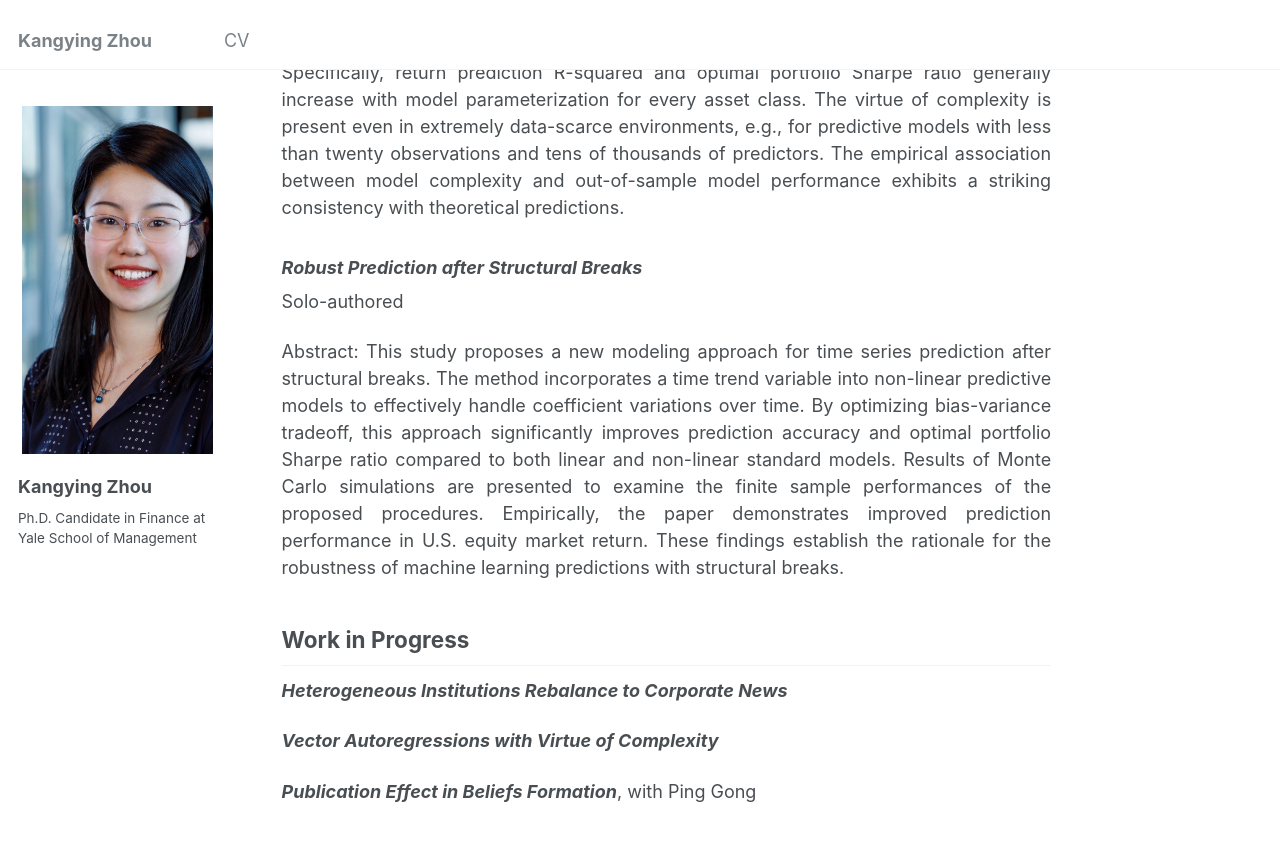
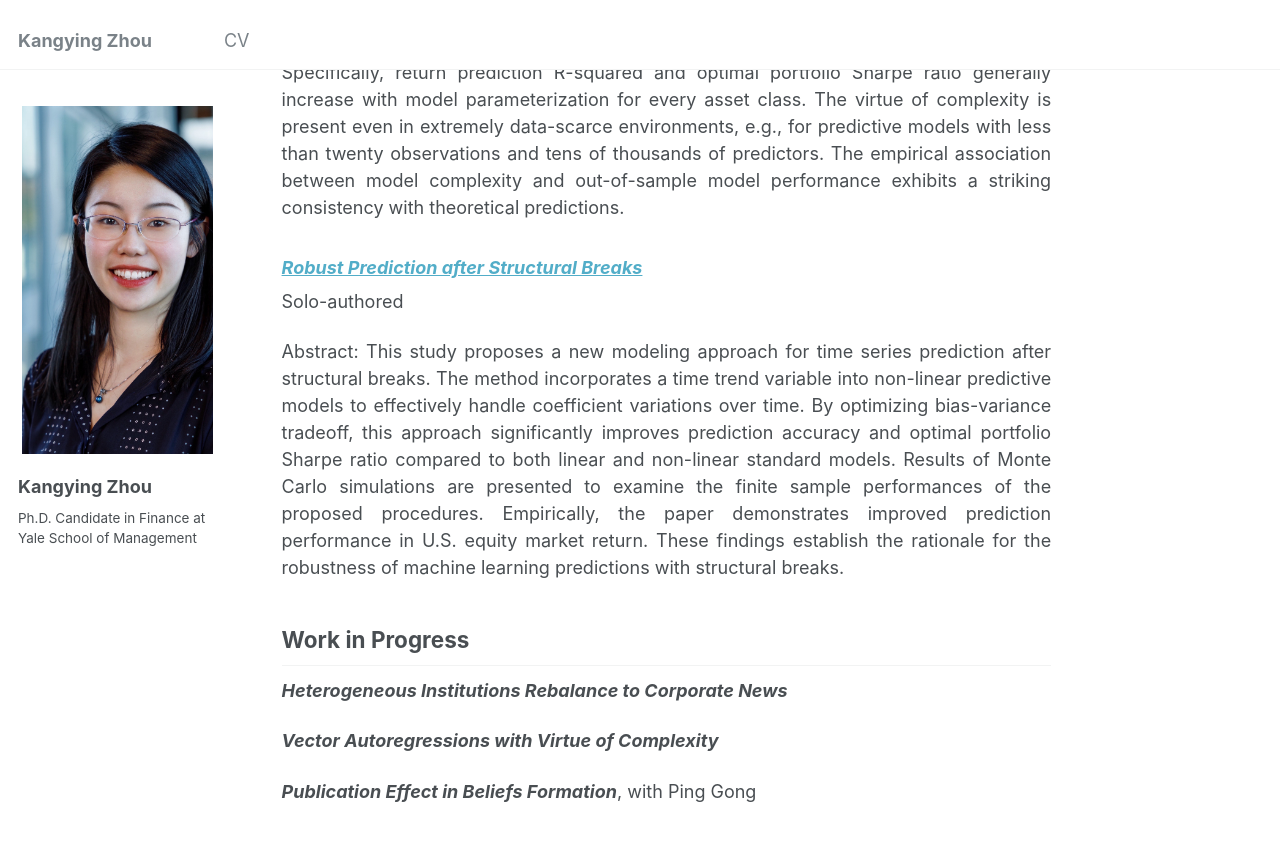
Before and after one commit to rosieli5/rosieli5.github.io, a Jekyll site: the page built from _pages/about.md, in a window 1280 px wide and 900 px high, scrolled down 1112 px. Shown: the top 841 px of the window. Built offline with Jekyll 4.4.1, drawn with Linux system fonts in a browser that asks for light colours.

```diff
--- a/_pages/about.md
+++ b/_pages/about.md
@@ -56,7 +56,7 @@ with Bryan Kelly and Semyon Malamud
 
 Abstract: We investigate the performance of non-linear return prediction models in the high complexity regime, i.e., when the number of model parameters exceeds the number of observations. We document a "virtue of complexity" in all asset classes that we study (US equities, international equities, bonds, commodities, currencies, and interest rates). Specifically, return prediction R-squared and optimal portfolio Sharpe ratio generally increase with model parameterization for every asset class. The virtue of complexity is present even in extremely data-scarce environments, e.g., for predictive models with less than twenty observations and tens of thousands of predictors. The empirical association between model complexity and out-of-sample model performance exhibits a striking consistency with theoretical predictions.
 
-### *Robust Prediction after Structural Breaks*
+### [*Robust Prediction after Structural Breaks*]()
 Solo-authored
 
 Abstract: This study proposes a new modeling approach for time series prediction after structural breaks. The method incorporates a time trend variable into non-linear predictive models to effectively handle coefficient variations over time. By optimizing bias-variance tradeoff, this approach significantly improves prediction accuracy and optimal portfolio Sharpe ratio compared to both linear and non-linear standard models. Results of Monte Carlo simulations are presented to examine the finite sample performances of the proposed procedures. Empirically, the paper demonstrates improved prediction performance in U.S. equity market return. These findings establish the rationale for the robustness of machine learning predictions with structural breaks.
```
